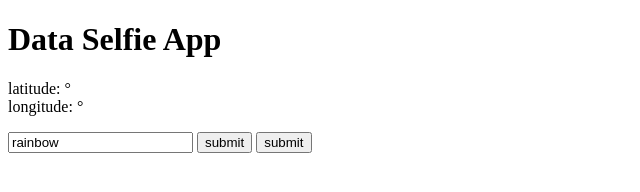
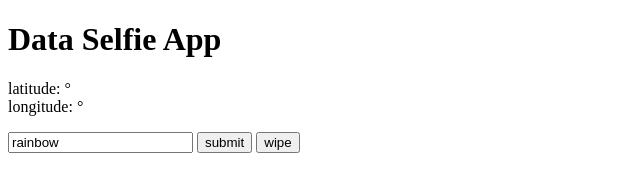
Before and after one commit to AnimalStudioOfficial/MyServer3, a website: page public/index.html in a window 1280 px wide. Shown: the full height of the page, 0-640 px from the left. Drawn offline with Linux system fonts and the light colour scheme.

Commit message:
Update index.html

```diff
--- a/public/index.html
+++ b/public/index.html
@@ -15,7 +15,7 @@
     <input id="mood" value="rainbow" />
 
     <button id="submit">submit</button>
-    <button id="wipe">submit</button>
+    <button id="wipe">wipe</button>
     <script>
       let lat, lon;
       const button = document.getElementById("submit");
```
